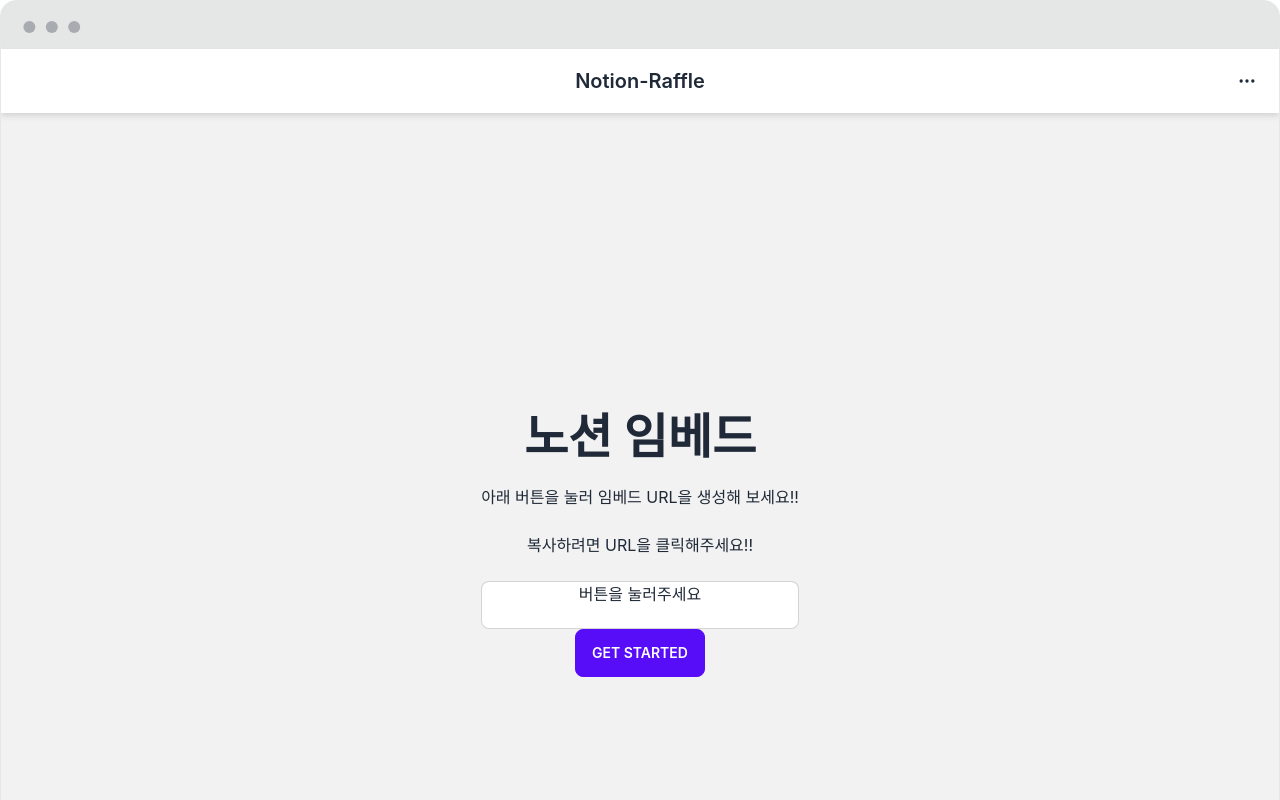
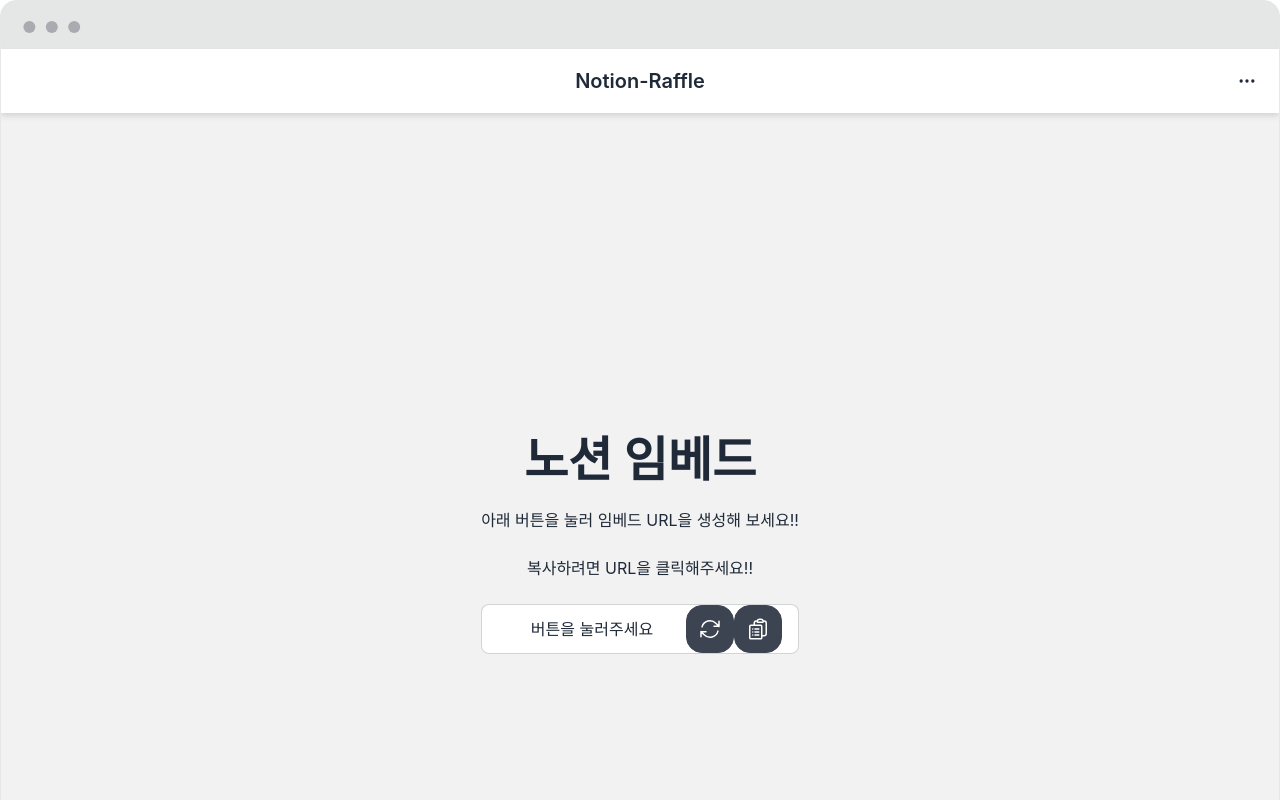
Before and after one commit to mash-up-kr/notion-raffle, a React (Create React App) app in the folder frontend/: page / in a window 1280 px wide. Shown: the top 800 px of the page. Built offline with nearby package versions, Linux system fonts and the light colour scheme; no server answers; the HTML template or start-up script is replaced by a standard one.

Commit message:
fix: url copy 페이지 css 수정

```diff
--- a/frontend/package.json
+++ b/frontend/package.json
@@ -3,6 +3,7 @@
   "version": "0.1.0",
   "private": true,
   "dependencies": {
+    "@heroicons/react": "^2.0.18",
     "@testing-library/jest-dom": "^5.16.5",
     "@testing-library/react": "^13.4.0",
     "@testing-library/user-event": "^13.5.0",
--- a/frontend/src/components/CreateUrl/CreateUrl.jsx
+++ b/frontend/src/components/CreateUrl/CreateUrl.jsx
@@ -1,9 +1,13 @@
-import React, { useState } from "react";
+import React, { useEffect, useState } from "react";
+import {
+  ArrowPathIcon,
+  ClipboardDocumentListIcon,
+} from "@heroicons/react/24/outline";
 
 function CreateUrl() {
   const [url, setUrl] = useState("");
 
-  const handleClick = (e) => {
+  const handleClick = () => {
     fetch("http://localhost:3000/uuid") // 엔드포인트 URL을 입력하세요
       .then((response) => response.text())
       .then((data) => {
@@ -14,10 +18,13 @@
       });
   };
 
-  const handleCopy = (e) => {
-    const text = e.target.innerText;
+  useEffect(() => {
+    handleClick();
+  }, []);
+
+  const handleCopy = () => {
     navigator.clipboard
-      .writeText(text)
+      .writeText(url)
       .then(() => {
         alert("Text copied to clipboard");
       })
@@ -26,7 +33,6 @@
       });
   };
 
-
   return (
     <div>
       <div className="hero min-h-screen bg-base-200">
@@ -34,35 +40,29 @@
           <div className="max-w-md">
             <h1 className="text-5xl font-bold">노션 임베드</h1>
             <p className="py-6">
-              아래 버튼을 눌러 임베드 URL을 생성해 보세요!! <br/><br/>
+              아래 버튼을 눌러 임베드 URL을 생성해 보세요!! <br />
+              <br />
               복사하려면 URL을 클릭해주세요!!
             </p>
             <div
-                  className="input input-bordered"
-                  style={{ height: "fit-content", minHeight: "3rem" }}
-                  onClick={handleCopy}
-                >
-                  {url !== "" ? url : "버튼을 눌러주세요"}
-                </div>
-            <div className="max-w-md">
-              <label
-                style={{
-                  display: "flex",
-                  width: "100%",
-                  alignItems: "stretch",
-                  justifyContent: "center"
-                }}
+              className="input input-bordered flex items-center"
+              style={{ height: "fit-content", minHeight: "3rem" }}
+            >
+              <span className="flex-grow">
+                {url !== "" ? url : "버튼을 눌러주세요"}
+              </span>
+              <button
+                className="btn btn-square rounded-2xl"
+                onClick={() => handleClick()}
               >
-
-
-                <button
-                  className="btn btn-primary"
-                  style={{ height: "inherit", minHeight: "3rem" }}
-                  onClick={() => handleClick()}
-                >
-                  Get Started
-                </button>
-              </label>
+                <ArrowPathIcon className="h-6 w-6 text-gray-1000" />
+              </button>
+              <button
+                className="btn btn-square rounded-2xl"
+                onClick={handleCopy}
+              >
+                <ClipboardDocumentListIcon className="h-6 w-6 text-gray-1000" />
+              </button>
             </div>
           </div>
         </div>
```
Also changed, not shown: 1 other file (tests, documents, lock files or other folders).
